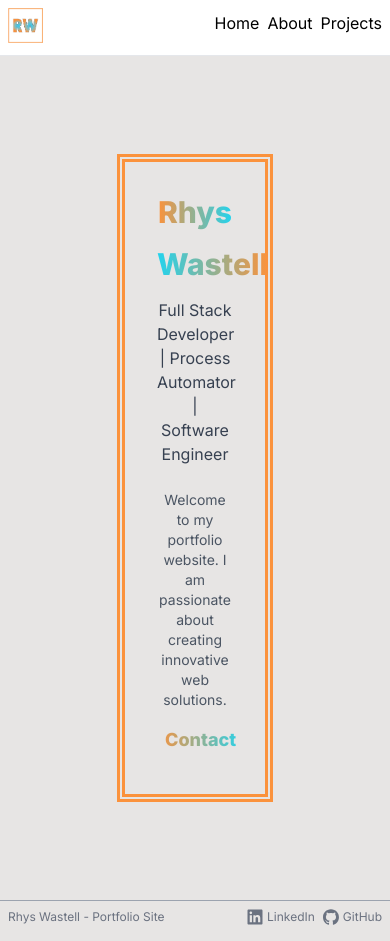
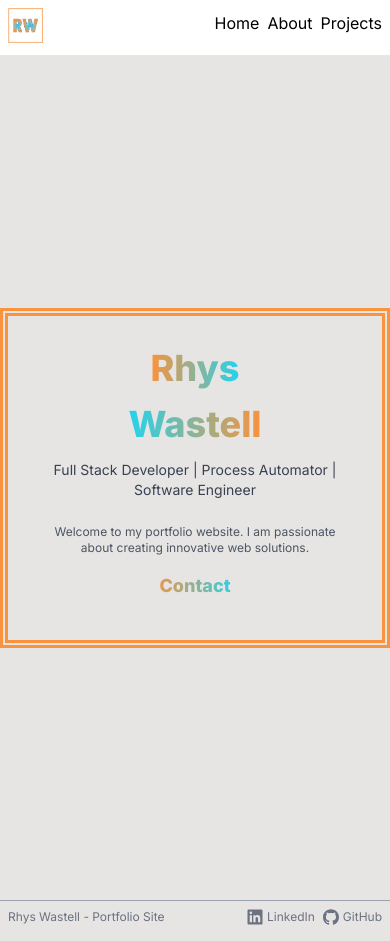
Before and after one commit to RhysWas/personal-site, a Next.js app: page /personal-site/ in a window 390 px wide. Built offline with nearby package versions, Linux system fonts and the light colour scheme.

Commit message:
Updated landing page, about page left to fix

```diff
--- a/app/about/page.jsx
+++ b/app/about/page.jsx
@@ -19,7 +19,7 @@ export default function About() {
             <div className="container mx-auto px-4 py-8">
                 <h1 className="text-4xl text-center font-bold -mb-8">About</h1>
                 <div className="items-center md:items-start">
-                    <div className="w-96 m-auto flex items-center relative h-96 mb-4 md:mb-0">
+                    <div className="md:w-96 m-auto flex items-center relative h-96 mb-4 md:mb-0">
                         {/* Image goes here */}
                         <Image
                             src='/personal-site/images/gradphoto.jpg'
--- a/app/page.tsx
+++ b/app/page.tsx
@@ -9,19 +9,19 @@ export default function Home() {
 
   return (
     <div className="gradient-radial bg-stone-200 min-h-screen flex items-center justify-center">
-      <div className="w-2/5 md:w-2/3 p-8 text-center  border-double border-orange-400 border-8">
-        <div className="text-3xl md:text-9xl text-center md:text-left font-extrabold mb-4">
+      <div className="w-full md:w-2/3 p-8 text-center  border-double border-orange-400 border-8">
+        <div className="text-4xl md:text-9xl text-center md:text-left font-extrabold mb-4">
           <span className="bg-clip-text text-transparent bg-gradient-to-r from-orange-400 to-cyan-400">
             {firstName}
           </span>
         </div>
-        <div className="text-3xl md:text-9xl text-center md:text-left font-extrabold mb-4">
+        <div className="text-4xl md:text-9xl text-center md:text-left font-extrabold mb-4">
           <span className="bg-clip-text text-transparent bg-gradient-to-r from-cyan-400 to-orange-400">
             {lastName}
           </span>
         </div>
-        <p className="text-gray-700 text-base md:text-2xl mb-6">{description}</p>
-        <p className="text-gray-600 text-sm md:text-base">Welcome to my portfolio website. I am passionate about creating innovative web solutions.</p>
+        <p className="text-gray-700 text-sm md:text-2xl mb-6">{description}</p>
+        <p className="text-gray-600 text-xs md:text-base">Welcome to my portfolio website. I am passionate about creating innovative web solutions.</p>
         {/* TODO: Add in a contact button here */}
         <ContactButton />
       </div>
--- a/public/data/projects.js
+++ b/public/data/projects.js
@@ -36,7 +36,7 @@ const projects = [
         year: '2024',
         desc: 'Automation script used to format and transfer data from google spreadsheet trackers to the asset tracker web app used.',
         skills: [
-            'javascript', 'project-management', 'documentation',
+            'javascript', 'documentation', 'project-management',
         ],
     },
     {
```
